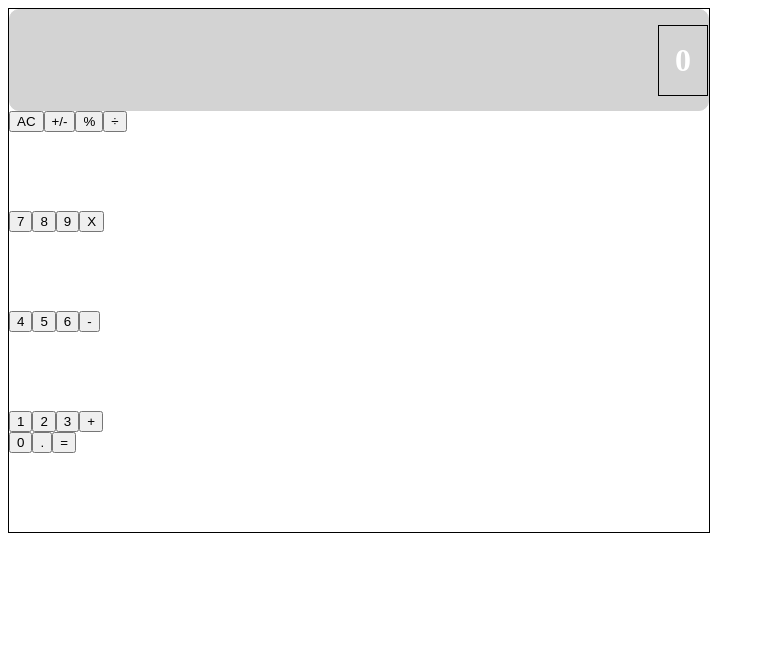
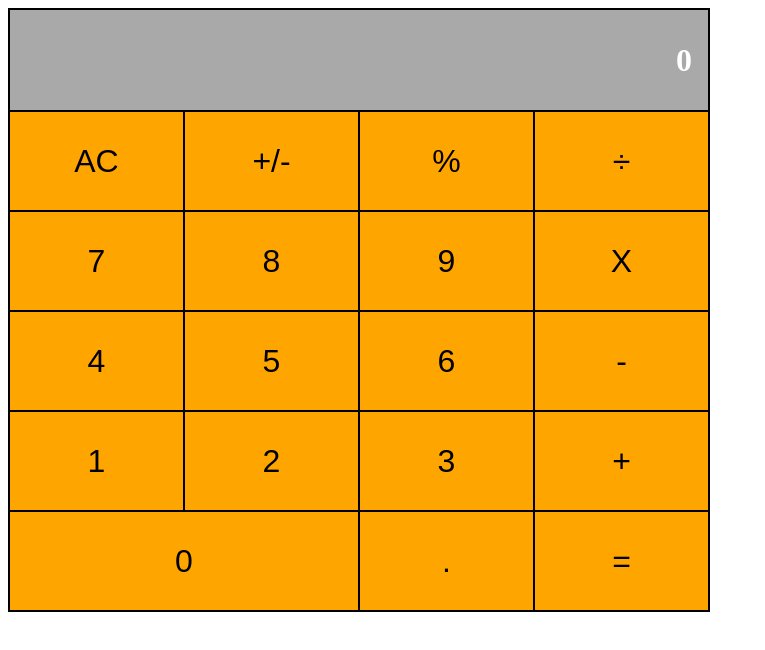
Before and after one commit to adriaanbd/reagir_calculator, a React (Create React App) app: page / in a window 1280 px wide. Shown: the top 650 px of the page, without its empty margins (0-765 px from the left). Built offline with nearby package versions, Linux system fonts and the light colour scheme.

Commit message:
styled button width, border, alignment, text color, color and width

```diff
--- a/src/App.css
+++ b/src/App.css
@@ -14,25 +14,26 @@
   height: 100px;
 }
 
-/* .btn {
-  height: 4rem;
-  width: 4rem;
-} */
+.btn {
+  width: 25%;
+  height: 100%;
+  border: 1px solid black;
+  font-size: 2rem;
+  color: black;
+}
 
 .display {
   display: flex;
   align-items: center;
   justify-content: flex-end;
-  background-color: lightgrey;
+  background-color: darkgrey;
   color: white;
   height: 100px;
-  border: 1px solid lightgray;
-  border-radius: 10px;
+  border: 1px solid black;
 }
 
 .result {
   padding: 1rem;
-  border: 1px solid black;
   font-size: 2rem;
   font-weight: bold;
 }
--- a/src/components/Button.js
+++ b/src/components/Button.js
@@ -2,7 +2,11 @@ import React from 'react';
 import PropTypes from 'prop-types';
 
 function Button(props) {
-  const { name, symbol } = props;
+  const {
+    name, symbol, color, wide,
+  } = props;
+  const width = wide ? '50%' : '25%';
+  const styles = { backgroundColor: color, width };
   return (
     <input
       type="button"
@@ -10,13 +14,21 @@ function Button(props) {
       value={symbol}
       aria-label="symbol"
       className="btn"
+      style={styles}
     />
   );
 }
 
+Button.defaultProps = {
+  color: 'orange',
+  wide: false,
+};
+
 Button.propTypes = {
   name: PropTypes.string.isRequired,
   symbol: PropTypes.string.isRequired,
+  color: PropTypes.string,
+  wide: PropTypes.bool,
 };
 
 export default Button;
--- a/src/components/ButtonPanel.js
+++ b/src/components/ButtonPanel.js
@@ -22,14 +22,14 @@ function ButtonPanel() {
         <Button symbol="6" />
         <Button symbol="-" />
       </div>
-      <div>
+      <div className="row">
         <Button symbol="1" />
         <Button symbol="2" />
         <Button symbol="3" />
         <Button symbol="+" />
       </div>
       <div className="row">
-        <Button symbol="0" />
+        <Button symbol="0" wide />
         <Button symbol="." />
         <Button symbol="=" />
       </div>
--- a/src/components/Display.js
+++ b/src/components/Display.js
@@ -11,14 +11,18 @@ function Display(props) {
         disabled
       />
       <span className="result">
-        {result || '0'}
+        {result}
       </span>
     </div>
   );
 }
 
+Display.defaultProps = {
+  result: '0',
+};
+
 Display.propTypes = {
-  result: PropTypes.string.isRequired,
+  result: PropTypes.string,
 };
 
 export default Display;
```
